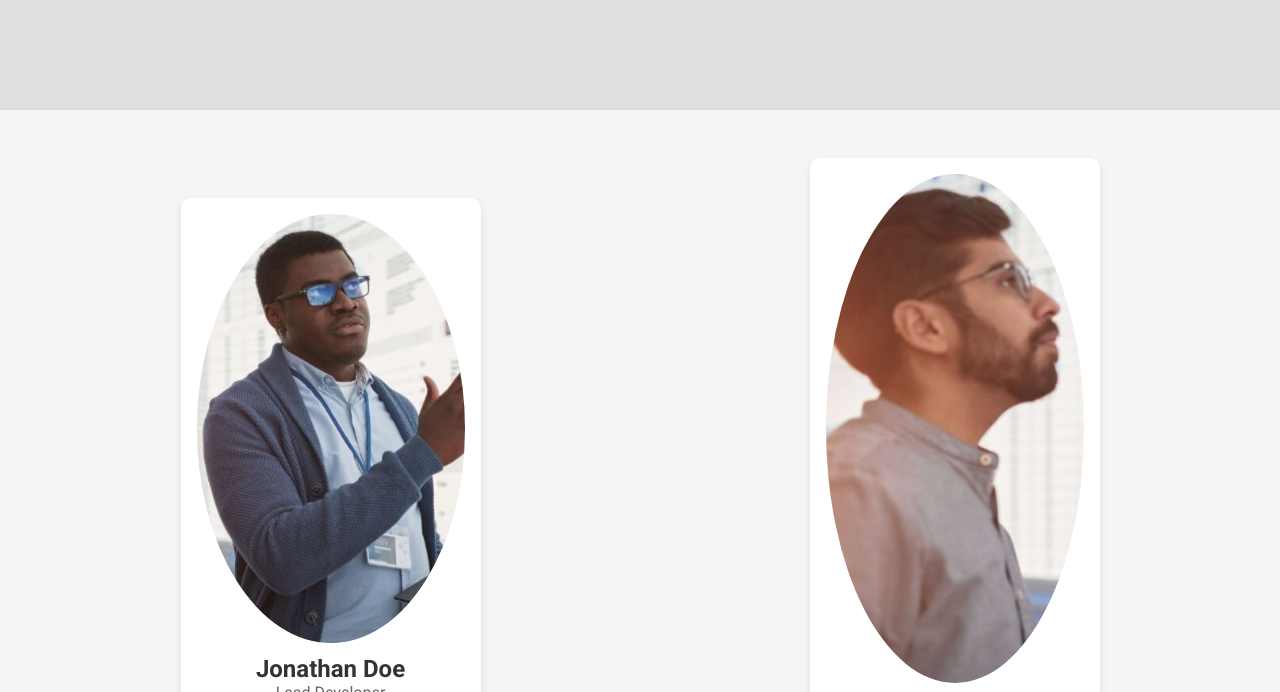
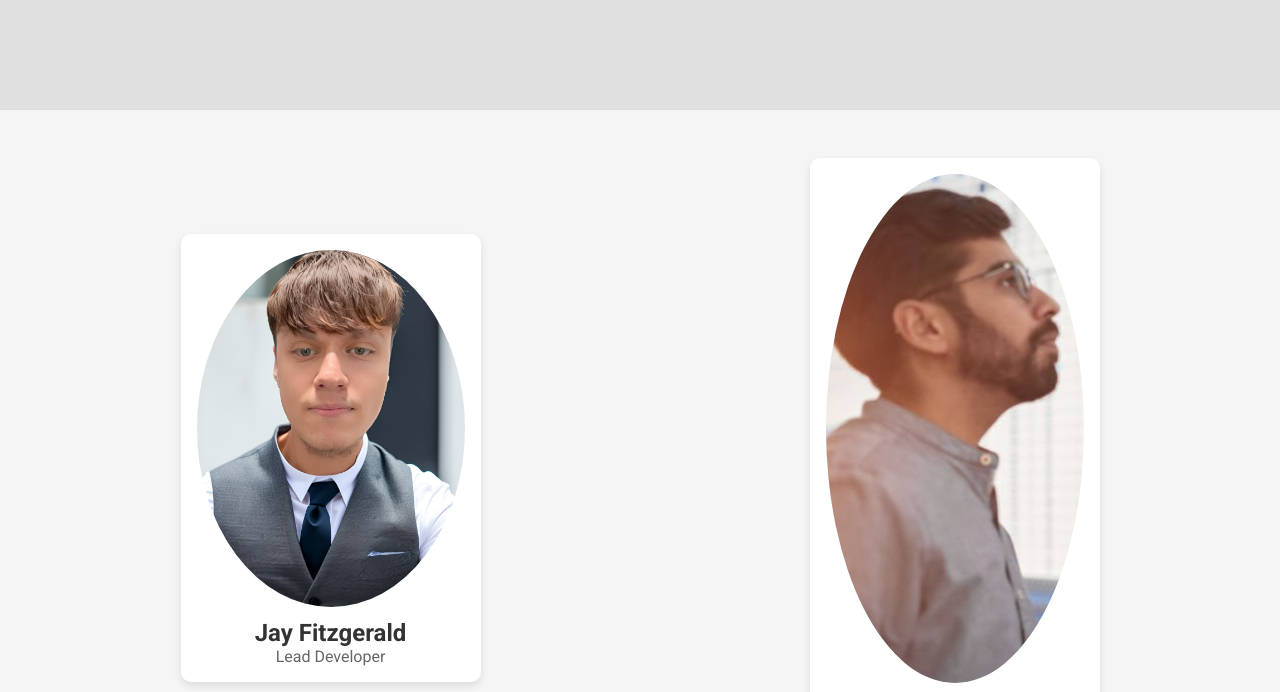
Before and after one commit to regulating/Unit-15-Website-Design, a plain HTML site: page team.html in a window 1280 px wide. Shown: the part 249-941 px from the top of the page. Drawn offline with Linux system fonts and the light colour scheme.

Commit message:
IMG Change
Updated Jonathan.jpg to Jay.jpg (no longer using stock images)

```diff
--- a/team.html
+++ b/team.html
@@ -29,8 +29,8 @@
         </section>
         <section class="team-members">
             <div class="member">
-                <img src="img/jonathan.jpg" alt="Team Member 1">
-                <h2>Jonathan Doe</h2>
+                <img src="img/jay.jpg" alt="Team Member 1">
+                <h2>Jay Fitzgerald</h2>
                 <p>Lead Developer</p>
             </div>
             <div class="member">
```
Also changed, not shown: img/jay.jpg (added).
